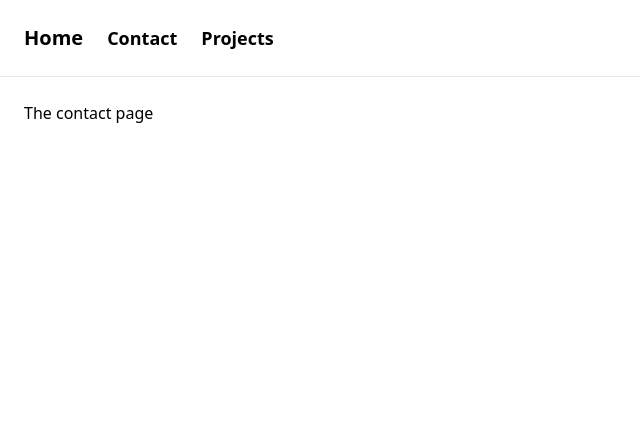
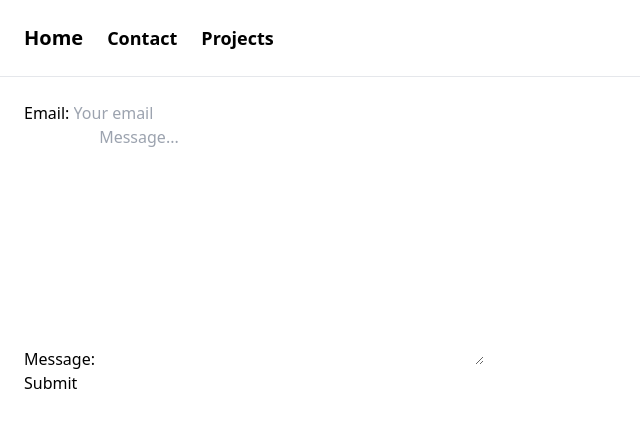
Before and after one commit to ryanpereda/django-test, a Django app: page /contact/ in a window 1280 px wide. Shown: the top 428 px of the page, without its empty margins (0-640 px from the left). Run offline with Django 4.2, Linux system fonts and the light colour scheme; some libraries are stand-ins or nearby versions.

Commit message:
contact form added

```diff
--- /dev/null
+++ b/django_test/core/forms.py
@@ -0,0 +1,11 @@
+from django import forms
+
+class MessageForm(forms.Form):
+    email = forms.EmailField(widget=forms.EmailInput(attrs={
+        'placeholder': 'Your email',
+        'class': '',
+    }))
+    message = forms.CharField(widget=forms.Textarea(attrs={
+        'placeholder': 'Message...',
+        'class': '',
+    }))
--- a/django_test/core/templates/core/contact.html
+++ b/django_test/core/templates/core/contact.html
@@ -3,5 +3,9 @@
 {% block title %}Contact Me{% endblock %}
 
 {% block content %}
-    <h1>The contact page</h1>
+    <form method='post'>
+        {% csrf_token %}
+        {{ form.as_p }}
+        <button type='submit'>Submit</button>
+    </form>
 {% endblock %}
--- a/django_test/core/urls.py
+++ b/django_test/core/urls.py
@@ -1,11 +1,12 @@
 from django.urls import path
 
 from . import views
+from .views import MessageView
 
 app_name = 'core'
 
 urlpatterns = [
     path("", views.index, name='index'),
-    path("contact/", views.contact, name='contact'),
+    path("contact/", MessageView.as_view(), name='contact'),
     path("projects/", views.projects, name='projects'),
 ]
--- a/django_test/core/views.py
+++ b/django_test/core/views.py
@@ -1,17 +1,44 @@
 from django.shortcuts import render
+from django.views.generic.edit import FormView
+from django.core.mail import EmailMessage
 
 from item.models import Project
+from .forms import MessageForm
 
 # Create your views here.
 
 def index(request):
     return render(request, 'core/index.html')
 
-def contact(request):
-    return render(request, 'core/contact.html')
+# def contact(request):
+#     return render(request, 'core/contact.html')
 
 def projects(request):
     projects = Project.objects.all()
     return render(request, 'core/projects.html', {
         'projects': projects,
     })
+
+class MessageView(FormView):
+    template_name = 'core/contact.html'
+    form_class = MessageForm
+    success_url = ''
+
+    def form_valid(self, form):
+        email = form.cleaned_data['email']
+        message = form.cleaned_data['message']
+
+        email_subject = 'Contact Message'
+        email_body = f"Email: {email}\nMessage: {message}"
+        email_sender = 'ryan_pereda83@gmail.com'
+        email_recepient = 'ryan_pereda83@gmail.com'
+
+        email_message = EmailMessage(
+            email_subject,
+            email_body,
+            email_sender,
+            [email_recepient],
+        )
+        email_message.send()
+
+        return super().form_valid(form)
--- a/django_test/django_test/urls.py
+++ b/django_test/django_test/urls.py
@@ -17,8 +17,6 @@ Including another URLconf
 from django.contrib import admin
 from django.urls import path, include
 
-from core.views import index, contact, projects
-
 urlpatterns = [
     path("admin/", admin.site.urls),
     path("", include('core.urls')),
```
